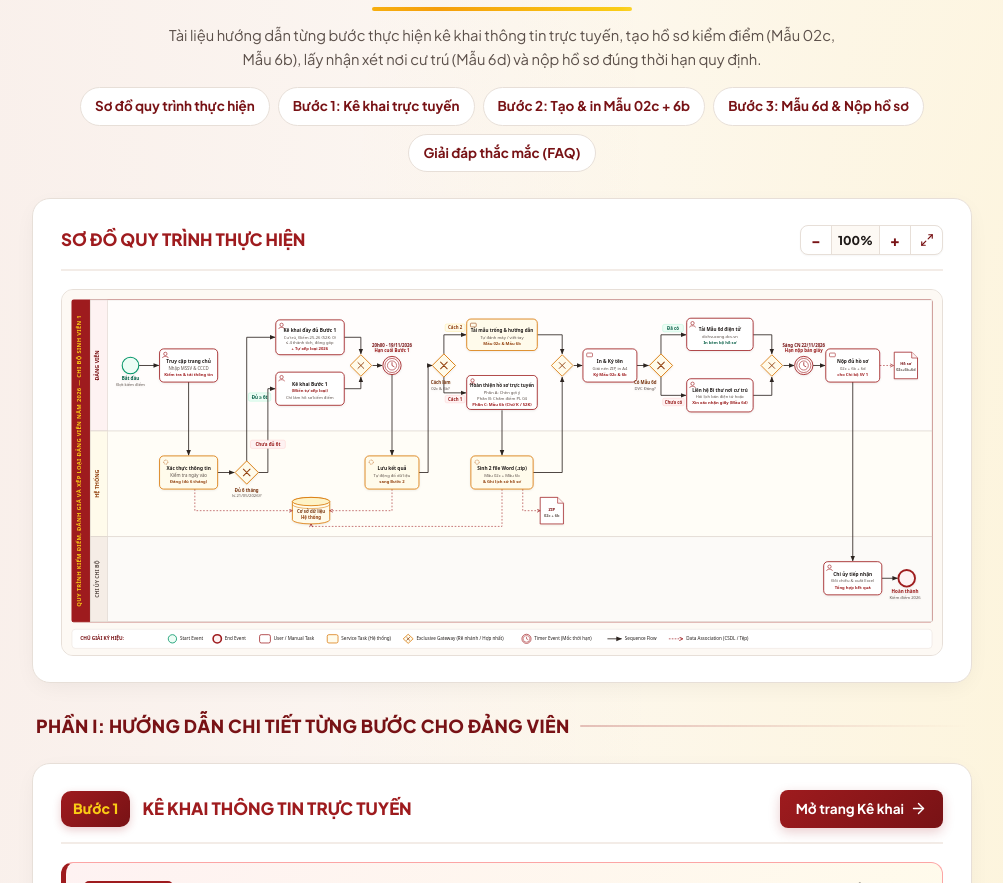
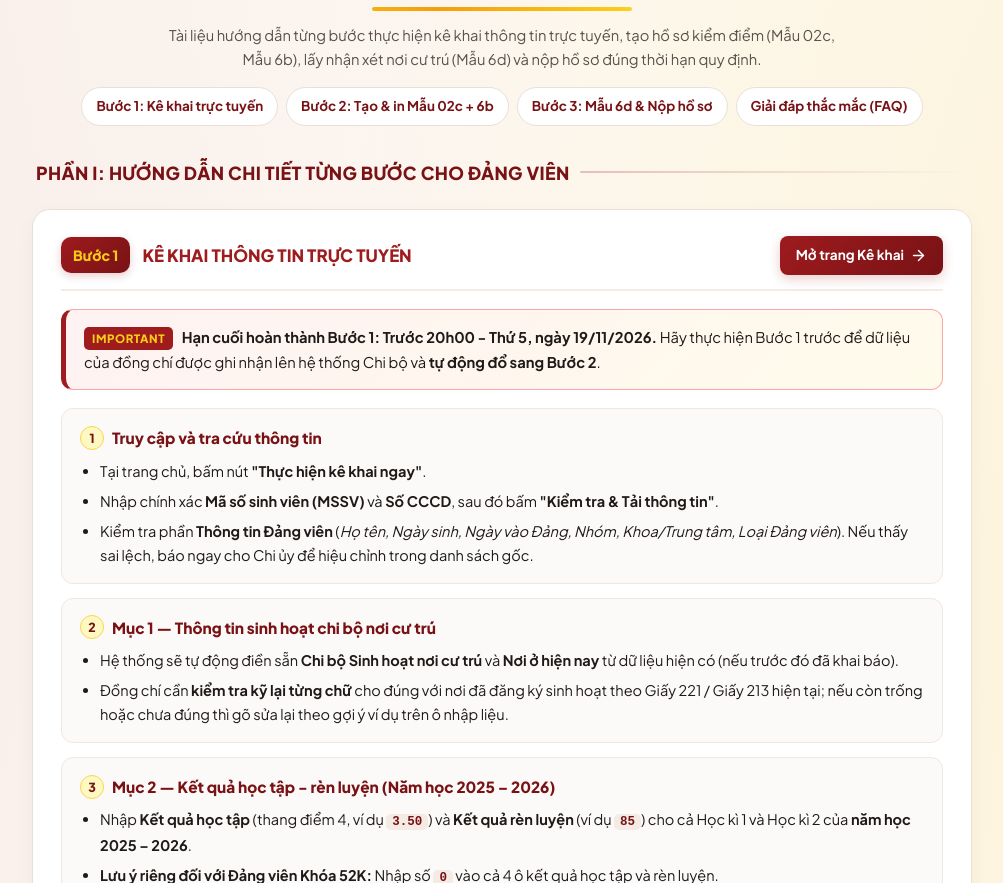
Before and after one commit to diendue48k/KIEMDIEM2026_CBSV1, a website: page huong-dan.html in a window 1280 px wide. Shown: the part 296-1179 px from the top of the page, without its empty margins (138-1141 px from the left). Drawn offline with Linux system fonts and the light colour scheme; no server answers.

Commit message:
Hide BPMN diagram section and nav pill from guide UI

```diff
--- a/huong-dan.html
+++ b/huong-dan.html
@@ -607,6 +607,7 @@
       padding: 14px 18px;
       gap: 12px;
     }
+    .hidden,
     .bpmn-lightbox.hidden { display: none !important; }
     .bpmn-lb-bar {
       display: flex;
@@ -713,7 +714,7 @@
       <div class="hero-underline"></div>
       <p>Tài liệu hướng dẫn từng bước thực hiện kê khai thông tin trực tuyến, tạo hồ sơ kiểm điểm (Mẫu 02c, Mẫu 6b), lấy nhận xét nơi cư trú (Mẫu 6d) và nộp hồ sơ đúng thời hạn quy định.</p>
       <div class="quick-nav">
-        <a href="#so-do-bpmn" class="nav-pill">Sơ đồ quy trình thực hiện</a>
+        <a href="#so-do-bpmn" class="nav-pill hidden">Sơ đồ quy trình thực hiện</a>
         <a href="#buoc-1" class="nav-pill">Bước 1: Kê khai trực tuyến</a>
         <a href="#buoc-2" class="nav-pill">Bước 2: Tạo &amp; in Mẫu 02c + 6b</a>
         <a href="#buoc-3" class="nav-pill">Bước 3: Mẫu 6d &amp; Nộp hồ sơ</a>
@@ -722,7 +723,7 @@
     </header>
 
     <!-- SƠ ĐỒ QUY TRÌNH THỰC HIỆN -->
-    <section id="so-do-bpmn" class="section-card">
+    <section id="so-do-bpmn" class="section-card hidden">
       <div class="section-header">
         <div class="section-header-left">
           <h2 class="section-title">Sơ đồ quy trình thực hiện</h2>
```
